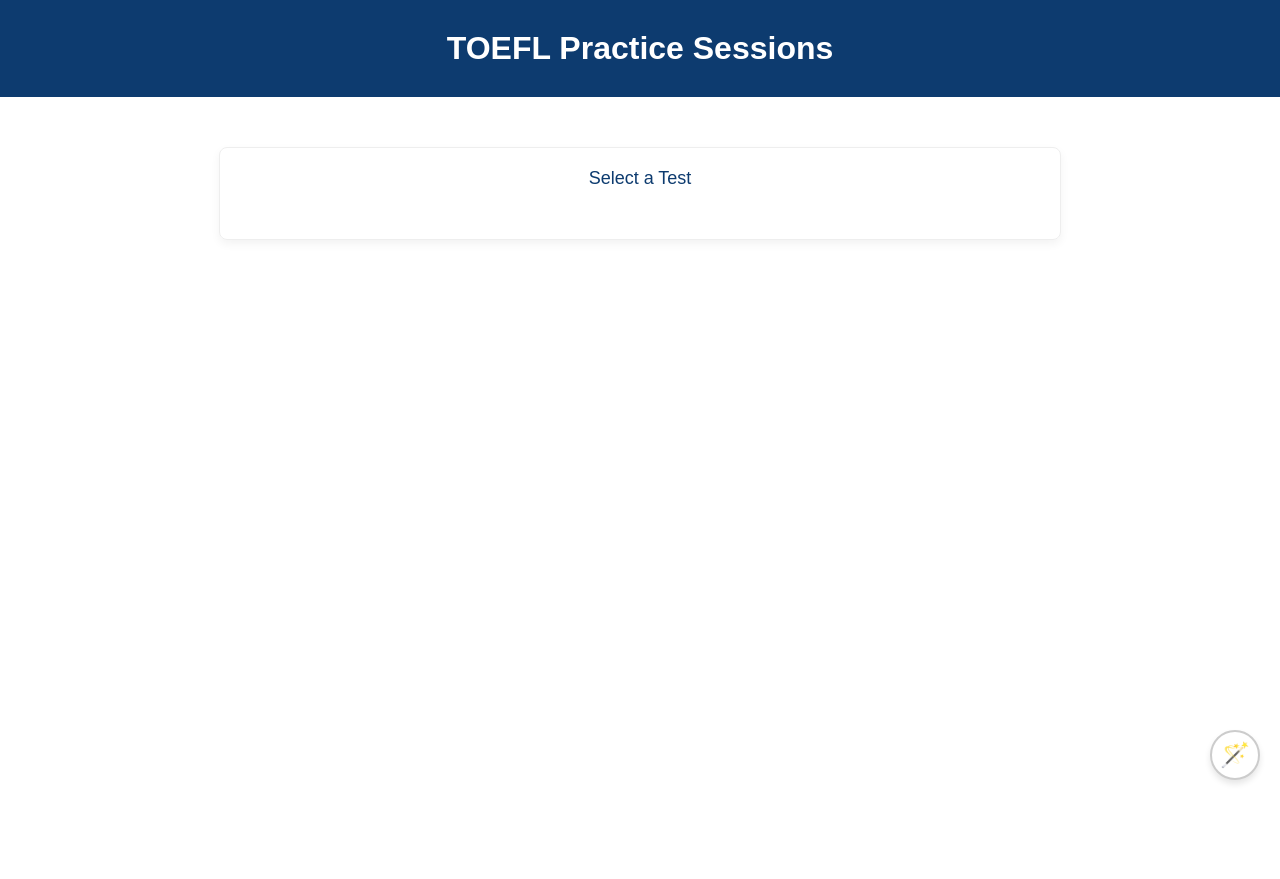
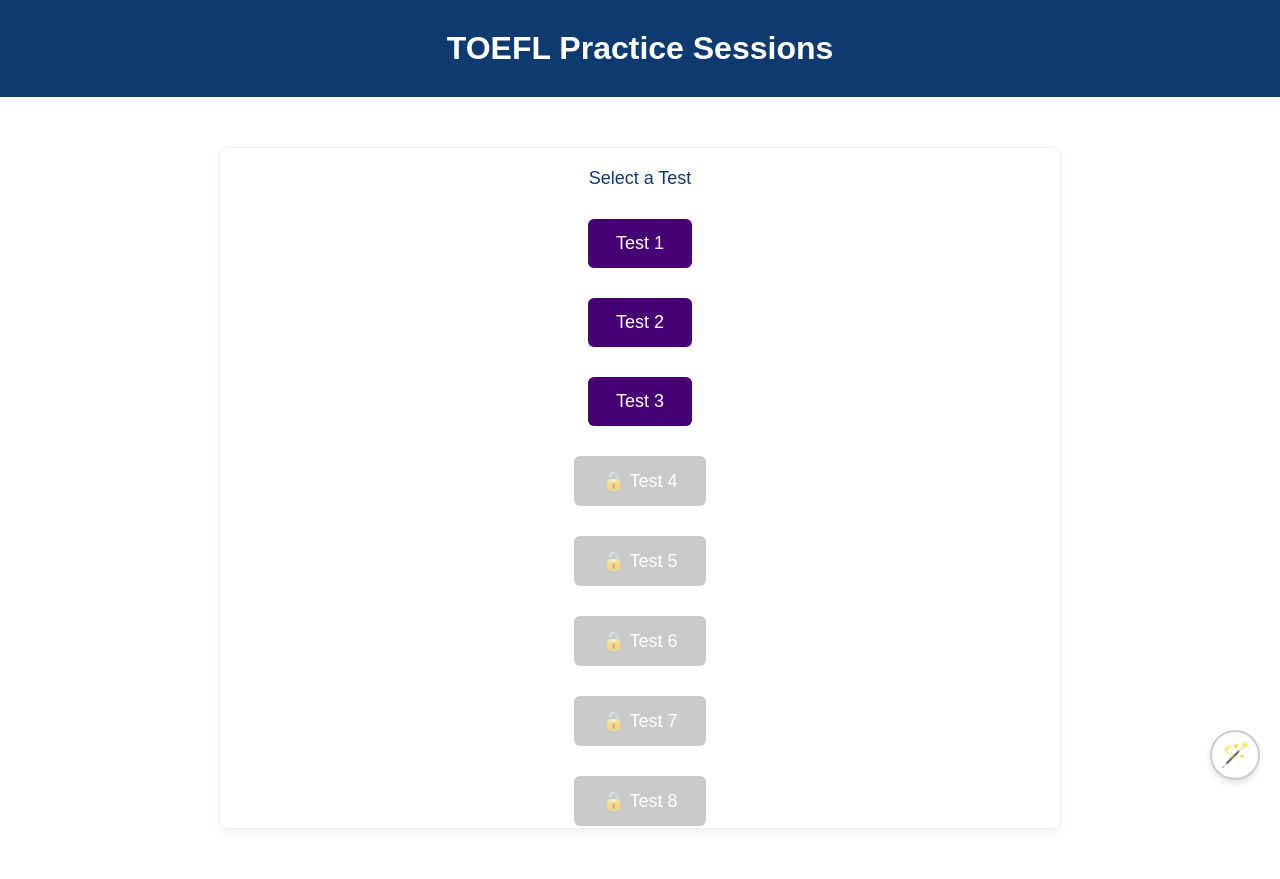
Before and after one commit to englishpeak/english-peak, a website: page itp/index.html in a window 1280 px wide. Before the commit the page ends 800 px from the top, so only its background shows below. Drawn offline with Linux system fonts and the light colour scheme.

Commit message:
Fix Test 35 catalog entry so the ITP menu initializes

```diff
--- a/itp/index.html
+++ b/itp/index.html
@@ -1792,7 +1792,7 @@
   ]
 },
 
-const test35 = {
+35: {
   mc: [
     {
       q: "Only after the chemical composition of the samples had been determined ______ able to identify their geological origin.",
@@ -2018,7 +2018,7 @@
       expl: "This sentence is grammatically correct."
     }
   ]
-
+}
 
 };
 
```
